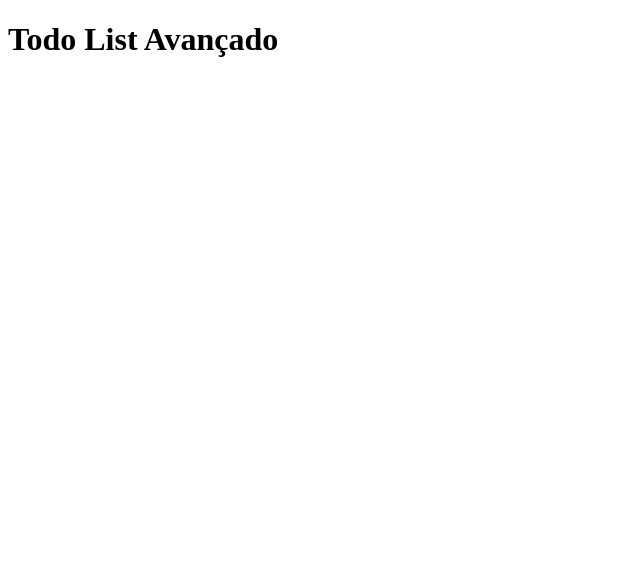
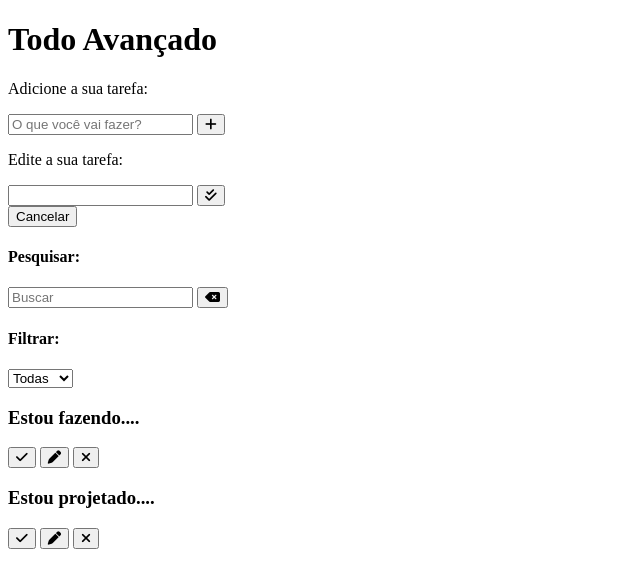
Before and after one commit to leojosants/udemy_projetos_de_javascript_aprenda_html_css_e_javascript__secao_20, a plain HTML site: page todo_list_avancado/index.html in a window 1280 px wide. Shown: the whole page, without its empty margins (0-640 px from the left). Drawn offline with Linux system fonts and the light colour scheme.

Commit message:
class 86 - creating project html

```diff
--- a/todo_list_avancado/index.html
+++ b/todo_list_avancado/index.html
@@ -12,6 +12,111 @@
 		<script src="assets/js/app.js" defer></script>
 	</head>
 	<body>
-		<h1>Todo List Avançado</h1>
+		<!--  -->
+		<div class="todo_container" data_todo_container>
+			<!--  -->
+			<header>
+				<h1>Todo Avançado</h1>
+			</header>
+
+			<!--  -->
+			<form id="todo_form" data_todo_form>
+				<p>Adicione a sua tarefa:</p>
+
+				<!--  -->
+				<div class="form_control" data_form_control>
+					<input
+						type="text"
+						id="todo_input"
+						placeholder="O que você vai fazer?"
+						data_todo_input
+					/>
+					<button type="submit">
+						<i class="fa-solid fa-plus"></i>
+					</button>
+				</div>
+			</form>
+
+			<!--  -->
+			<form id="edit_form" data_edit_form>
+				<p>Edite a sua tarefa:</p>
+
+				<!--  -->
+				<div class="form_control" data_form_control>
+					<input type="text" id="edit_input" data_edit_input />
+					<button type="submit">
+						<i class="fa-solid fa-check-double"></i>
+					</button>
+				</div>
+
+				<button id="cancel_edit_button" data_cancel_edit_button>
+					Cancelar
+				</button>
+			</form>
+
+			<!--  -->
+			<div id="toolbar" data_toolbar>
+				<!--  -->
+				<div id="search" data_search>
+					<h4>Pesquisar:</h4>
+
+					<!--  -->
+					<form>
+						<input
+							type="text"
+							id="search_input"
+							placeholder="Buscar"
+							data_search_input
+						/>
+						<button id="erase-button" data_button>
+							<i class="fa-solid fa-delete-left"></i>
+						</button>
+					</form>
+				</div>
+
+				<!--  -->
+				<div id="filter" data_filter>
+					<h4>Filtrar:</h4>
+
+					<!--  -->
+					<select id="filter_select" data_filter_select>
+						<option value="all">Todas</option>
+						<option value="done">Feitas</option>
+						<option value="todo">A fazer</option>
+					</select>
+				</div>
+			</div>
+
+			<!--  -->
+			<div id="todo_list" data_todo_list>
+				<!--  -->
+				<div class="todo" data_todo>
+					<h3>Estou fazendo....</h3>
+                    <button class="finish_todo" data_finish_todo>
+                        <i class="fa-solid fa-check"></i>
+                    </button>
+                    <button class="edit_todo" data_edit_todo>
+                        <i class="fa-solid fa-pen"></i>
+                    </button>
+                    <button class="remove_todo" data_remove_todo>
+                        <i class="fa-solid fa-xmark"></i>
+                    </button>
+				</div>
+
+                <!--  -->
+				<div class="todo" data_todo>
+					<h3>Estou projetado....</h3>
+                    <button class="finish_todo" data_finish_todo>
+                        <i class="fa-solid fa-check"></i>
+                    </button>
+                    <button class="edit_todo" data_edit_todo>
+                        <i class="fa-solid fa-pen"></i>
+                    </button>
+                    <button class="remove_todo" data_remove_todo>
+                        <i class="fa-solid fa-xmark"></i>
+                    </button>
+				</div>
+			</div>
+		</div>
 	</body>
 </html>
```
